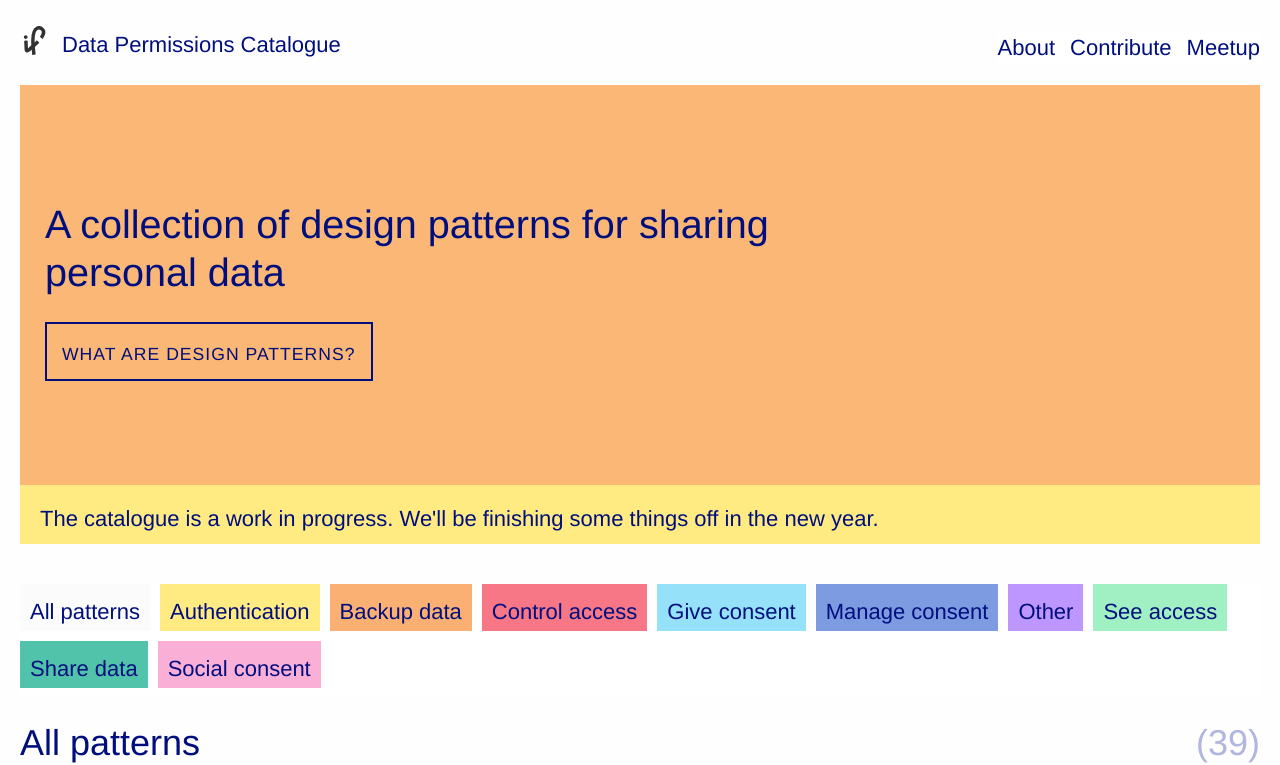
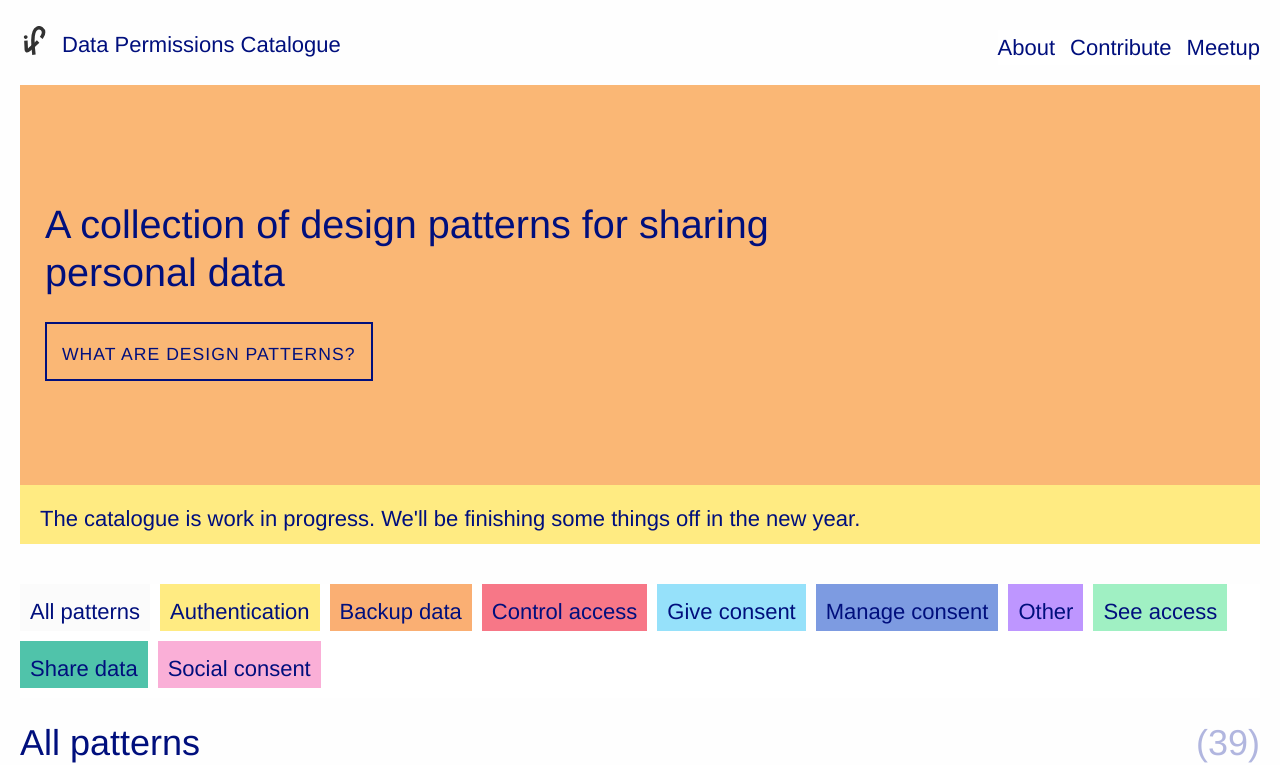
Before and after one commit to projectsbyif/data-permissions-catalogue, a Jekyll site: the page built from index.md, in a window 1280 px wide and 900 px high, cut to the strip 0-765 px from the top of the window. Built offline with Jekyll 4.4.1, drawn with Linux system fonts in a browser that asks for light colours; nearby versions of some CDN libraries; some web fonts are replaced; comment, search, counter and statistics services are not loaded.

Commit message:
WIP copy

```diff
--- a/_includes/work-in-progress.html
+++ b/_includes/work-in-progress.html
@@ -1,3 +1,3 @@
 <div class="wip-banner">
-  <p>The catalogue is a work in progress. We'll be finishing some things off in the new year.</p>
+  <p>The catalogue is work in progress. We'll be finishing some things off in the new year.</p>
 </div>
```
